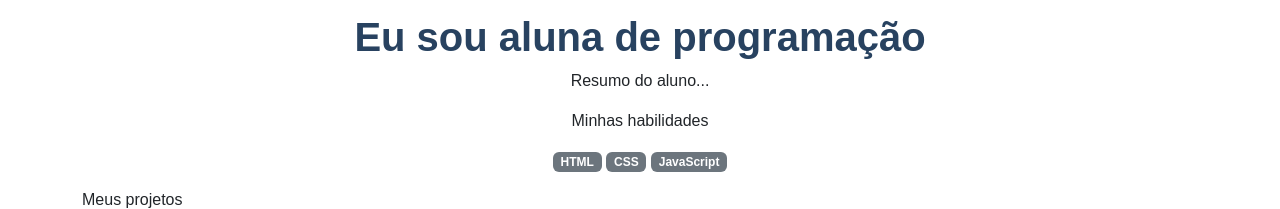
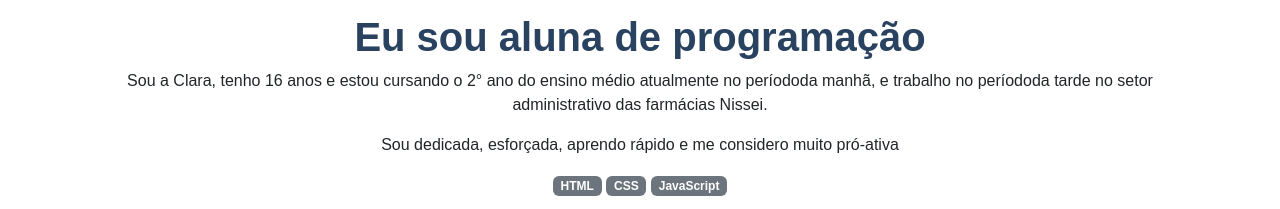
Before and after one commit to Clara260508/meu_portifolioo, a plain HTML site: page index.html in a window 1280 px wide. Shown: the part 58-267 px from the top of the page. Drawn offline with nearby package versions, Linux system fonts and the light colour scheme.

Commit message:
Update index.html

```diff
--- a/index.html
+++ b/index.html
@@ -12,8 +12,8 @@
             <img src="647e24bc03fd9fd5847e5cd49ee37d72.jpg" alt="avatar" class="rounded-circle" width="150" height="150">
             <p class="lead"> Eu sou Clara</p>
             <H1>Eu sou aluna de programação</H1>
-            <p>Resumo do aluno...</p>
-            <p>Minhas habilidades</p>
+            <p>Sou a Clara, tenho 16 anos e estou cursando o 2° ano do ensino médio atualmente no períododa manhã, e trabalho no períododa tarde no setor administrativo das farmácias Nissei.</p>
+            <p> Sou dedicada, esforçada, aprendo rápido e me considero muito pró-ativa</p>
             <div>
                 <p class="badge bg-secondary">HTML</p>
                 <p class= "badge bg-secondary">CSS</p>
```
